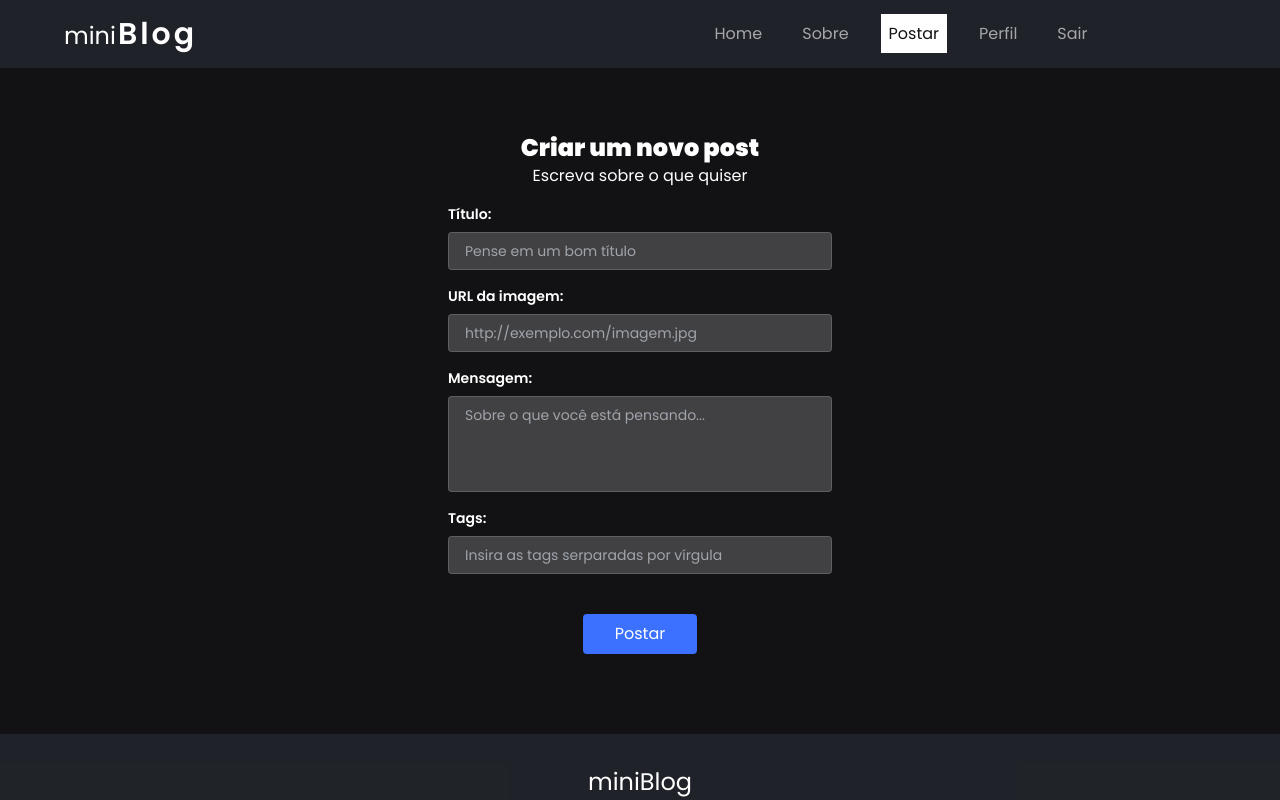
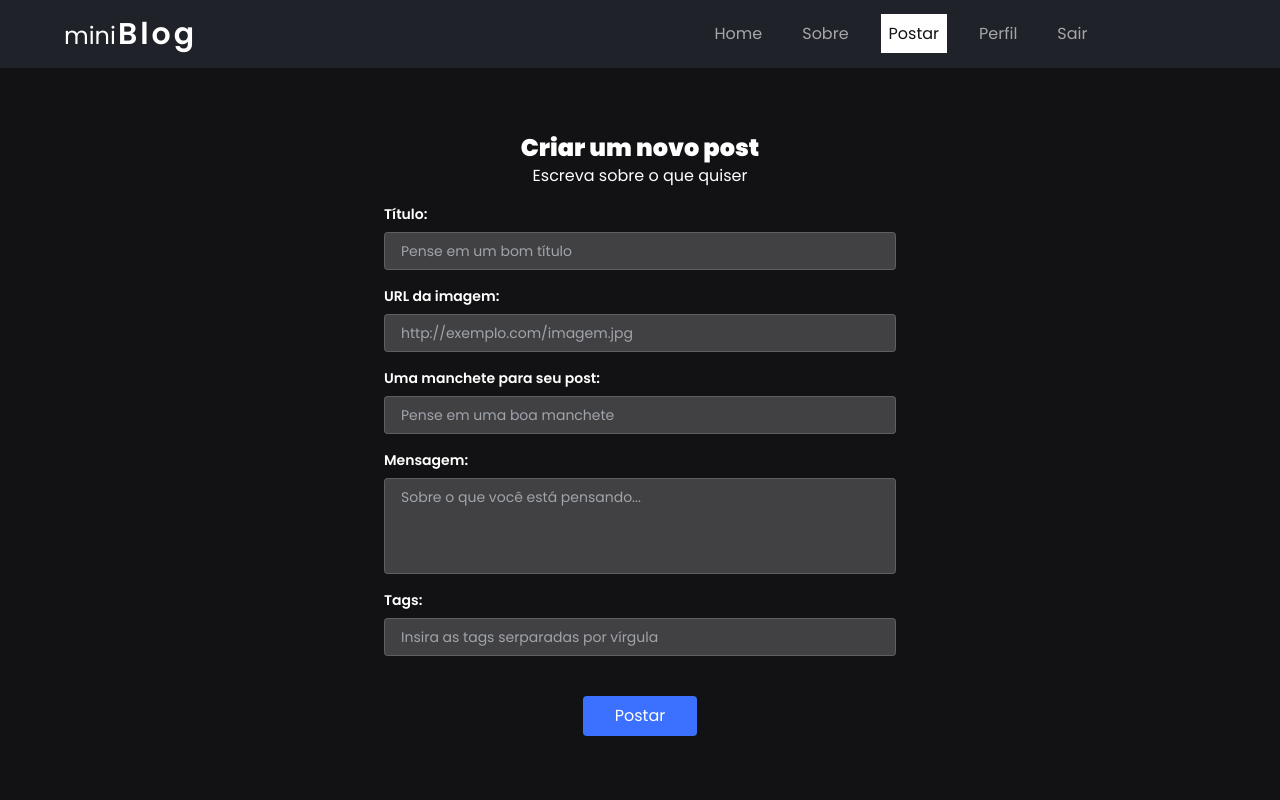
Before and after one commit to felpfsf/miniblog, a React (Vite) app: page /posts/create in a window 1280 px wide. Shown: the top 800 px of the page. Built offline with nearby package versions, Linux system fonts and the light colour scheme; no server answers; sample sign-in values are in the browser's storage.

Commit message:
feat: field name changes

```diff
--- a/src/components/PostForm.jsx
+++ b/src/components/PostForm.jsx
@@ -17,6 +17,7 @@ export const PostForm = () => {
   const [values, setValues] = useState({
     postTitle: '',
     postImgUrl: '',
+    postHeadline:'',
     postMsg: '',
     postTags: '',
     uid: user.uid,
@@ -42,9 +43,10 @@ export const PostForm = () => {
     const tags = values.postTags.split(',').map((tag) => tag.trim().toLowerCase())
 
     const postData = ({
-      postTitle: values.postTitle,
-      postImgUrl: values.postImgUrl,
-      postMsg: values.postMsg,
+      title: values.postTitle,
+      imgUrl: values.postImgUrl,
+      headline: values.postHeadline,
+      message: values.postMsg,
       tags,
       uid: values.uid,
       createdBy: values.createdBy
@@ -57,7 +59,7 @@ export const PostForm = () => {
   }
 
   return (
-    <form className='max-w-sm w-full mt-4 mb-20 flex flex-col gap-4' onSubmit={handleSubmit}>
+    <form className='max-w-lg w-full mt-4 mb-20 flex flex-col gap-4' onSubmit={handleSubmit}>
       <Input
         labelText={'Título:'}
         inputName={'postTitle'}
@@ -75,6 +77,16 @@ export const PostForm = () => {
         placeholder={'http://exemplo.com/imagem.jpg'}
         value={values.postImgUrl}
         // pattern={'https?:\/\/(www\.)?[-a-zA-Z0-9@:%._\+~#=]{1,256}\.[a-zA-Z0-9()]{1,6}\b([-a-zA-Z0-9()!@:%_\+.~#?&\/\/=]*)'}
+        onChange={onChangeHandler}
+        error_message={'Insira uma URL válida para o post'}
+      />
+      <Input
+        labelText={'Uma manchete para seu post:'}
+        inputName={'postHeadline'}
+        inputType={'text'}
+        placeholder={'Pense em uma boa manchete'}
+        value={values.postHeadline}
+        // pattern={'^[A-Za-z/\s*]{3,}'}
         onChange={onChangeHandler}
         error_message={'Insira uma URL válida para o post'}
       />
```
